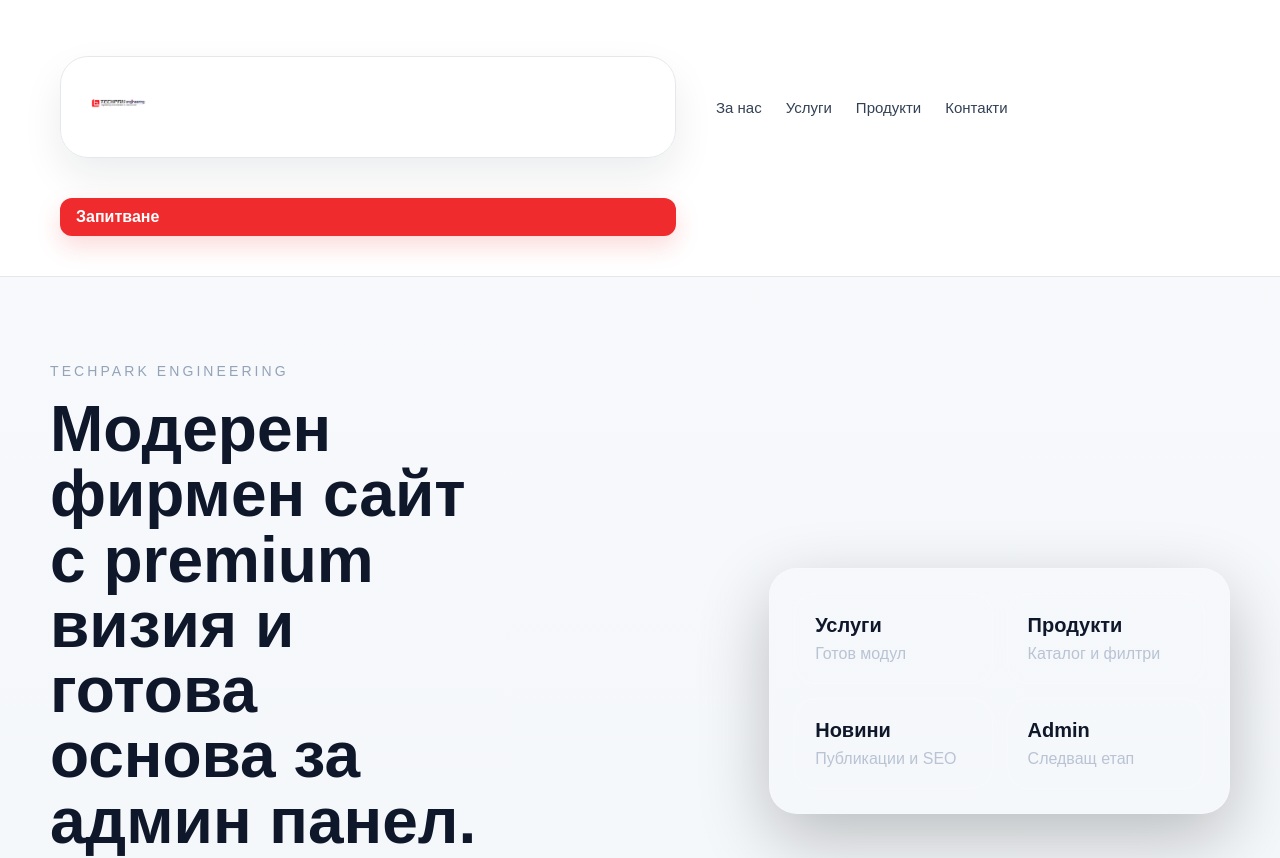
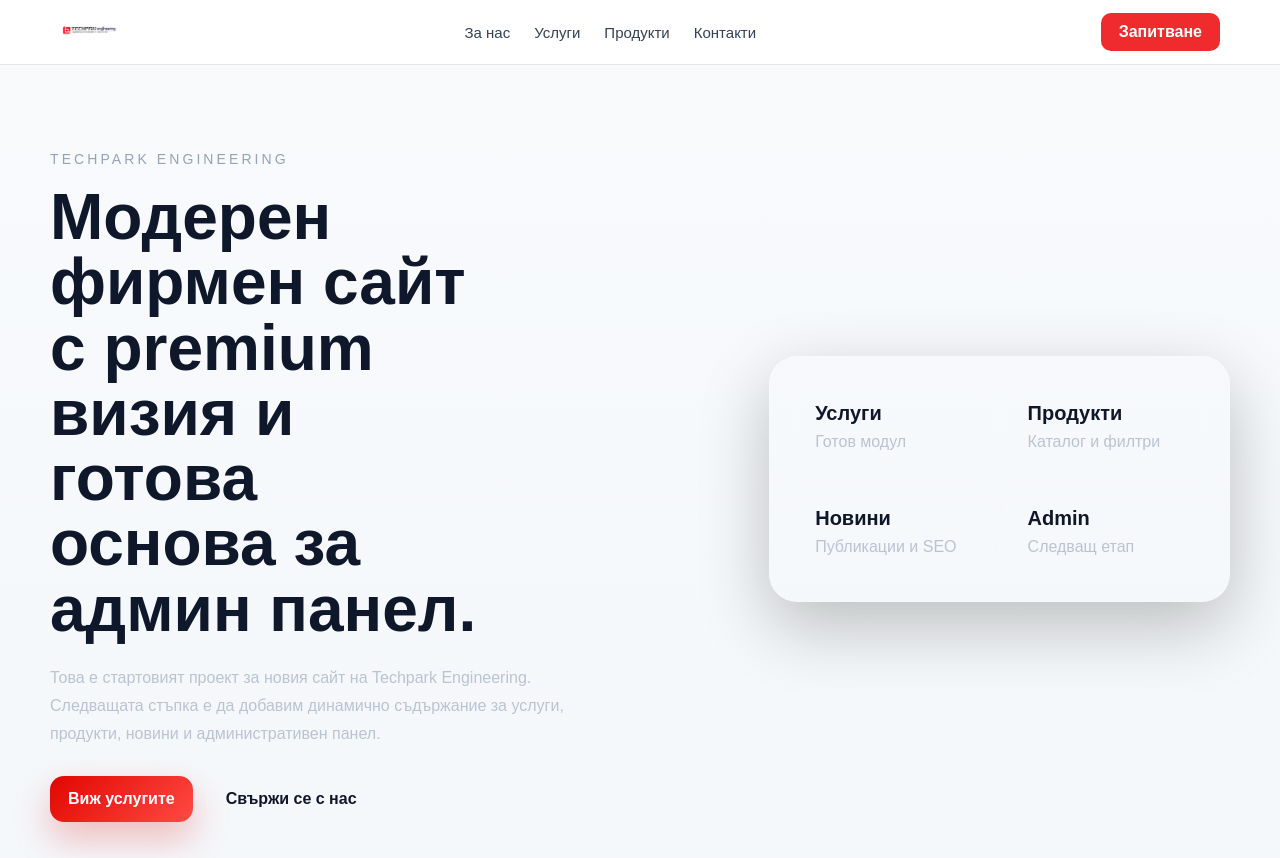
Before and after one commit to techpark-bg/techpark-bg, a Next.js app: page / in a window 1280 px wide. Shown: the top 858 px of the page. Built offline with nearby package versions, Linux system fonts and the light colour scheme.

Commit message:
fix header layout

```diff
--- a/app/page.tsx
+++ b/app/page.tsx
@@ -30,8 +30,7 @@ export default function HomePage() {
     position: "sticky",
     top: 0,
     zIndex: 50,
-    background: "rgba(255,255,255,0.92)",
-    backdropFilter: "blur(10px)",
+    background: "rgba(255,255,255,0.95)",
     borderBottom: "1px solid #e5e7eb",
   }}
 >
@@ -39,22 +38,13 @@ export default function HomePage() {
     style={{
       maxWidth: "1200px",
       margin: "0 auto",
-  padding: "56px 20px 40px",
-  display: "grid",
-  gridTemplateColumns: "1.1fr 0.9fr",
-  gap: "40px",
+      padding: "12px 20px",
+      display: "flex",
       alignItems: "center",
+      justifyContent: "space-between",
     }}
   >
-    <div
-     style={{
-  background: "rgba(255,255,255,0.72)",
-  border: "1px solid #e5e7eb",
-  borderRadius: "28px",
-  boxShadow: "0 18px 40px rgba(15,23,42,0.08)",
-  padding: "28px",
-}}
-    >
+    {/* LOGO */}
     <Image
       src="/logo.png"
       alt="Techpark Engineering"
@@ -63,16 +53,14 @@ export default function HomePage() {
       priority
       style={{ height: "40px", width: "auto" }}
     />
-    </div>
 
+    {/* NAV */}
     <nav
       style={{
         display: "flex",
-        alignItems: "center",
         gap: "24px",
         fontSize: "15px",
         color: "#334155",
-        fontWeight: 500,
       }}
     >
       <a href="#about">За нас</a>
@@ -81,17 +69,16 @@ export default function HomePage() {
       <a href="#contact">Контакти</a>
     </nav>
 
+    {/* BUTTON */}
     <a
       href="#contact"
       style={{
         background: "#ef2b2d",
-        color: "#ffffff",
-        padding: "10px 16px",
-        borderRadius: "12px",
-        fontWeight: 700,
+        color: "#fff",
+        padding: "10px 18px",
+        borderRadius: "10px",
+        fontWeight: 600,
         textDecoration: "none",
-        boxShadow: "0 10px 24px rgba(239,43,45,0.18)",
-        whiteSpace: "nowrap",
       }}
     >
       Запитване
```
Lines whose indentation alone changed are shown as unchanged.
